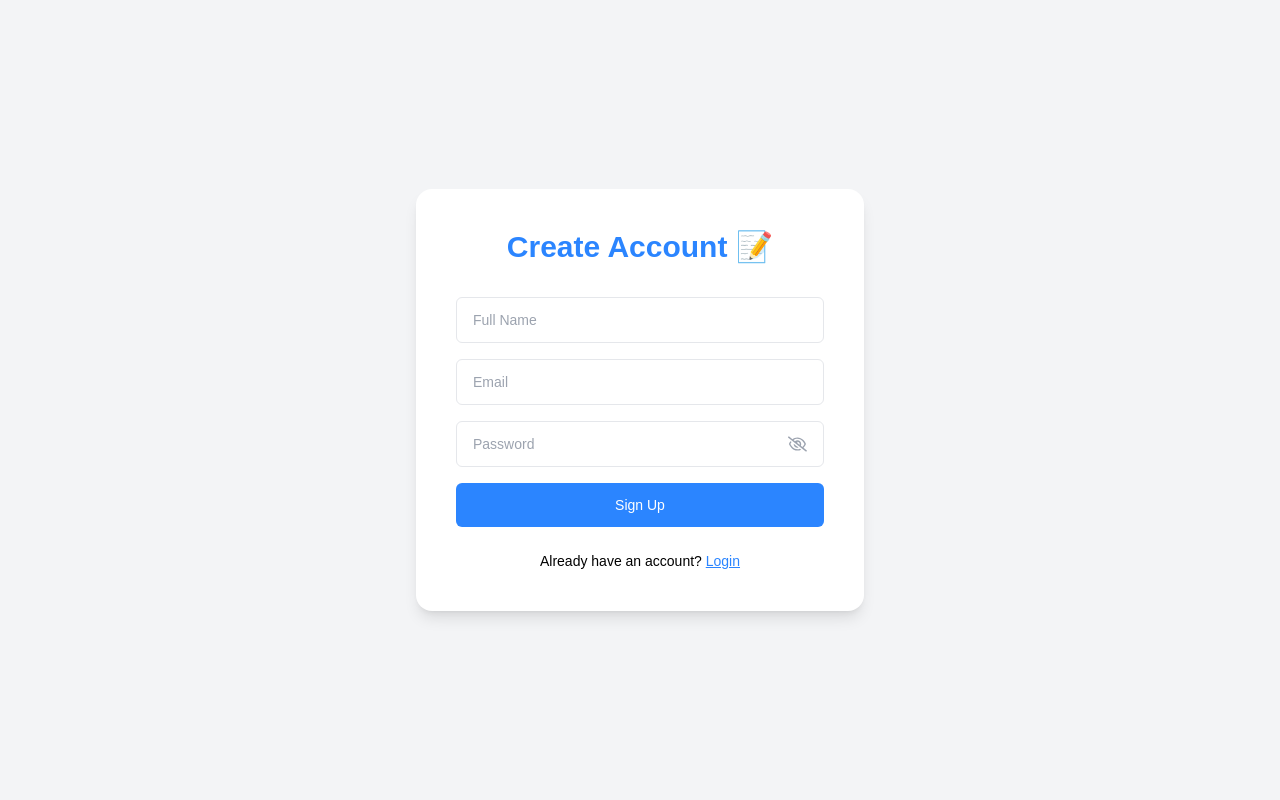
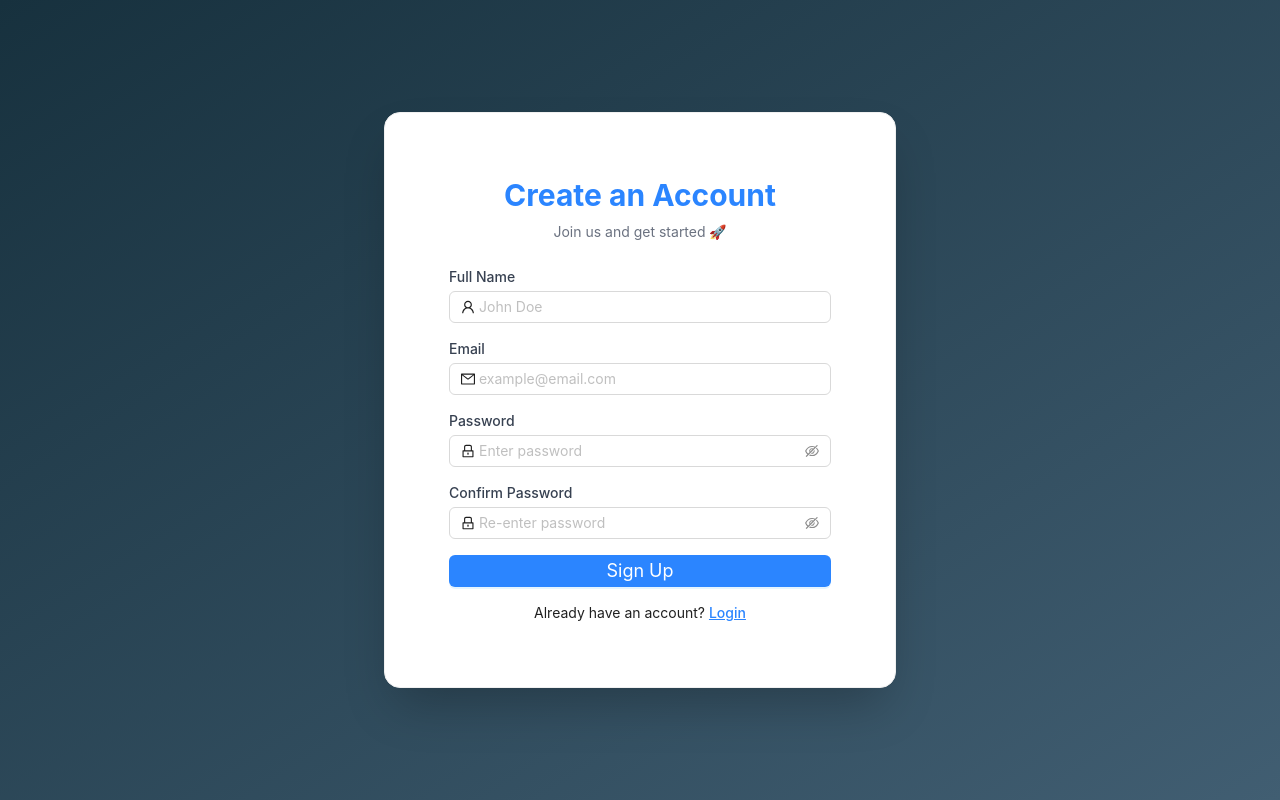
Before and after one commit to Ahmed-Silat/Note_App, a React (Vite) app in the folder frontend/: page /signup in a window 1280 px wide. Built offline with nearby package versions, Linux system fonts and the light colour scheme; no server answers.

Commit message:
login signup UI updated and useFormik validation is added on the input fields

```diff
--- a/frontend/package.json
+++ b/frontend/package.json
@@ -11,8 +11,10 @@
   },
   "dependencies": {
     "@reduxjs/toolkit": "^2.7.0",
+    "antd": "^5.27.1",
     "axios": "^1.9.0",
     "esm": "^3.2.25",
+    "formik": "^2.4.6",
     "moment": "^2.30.1",
     "react": "^18.3.1",
     "react-dom": "^18.3.1",
@@ -23,7 +25,8 @@
     "react-redux": "^9.2.0",
     "react-router-dom": "^6.28.0",
     "redux-persist": "^6.0.0",
-    "toastify": "^2.0.1"
+    "toastify": "^2.0.1",
+    "yup": "^1.7.0"
   },
   "devDependencies": {
     "@eslint/js": "^9.15.0",
--- /dev/null
+++ b/frontend/src/components/Input/FormInput.jsx
@@ -0,0 +1,54 @@
+import { Input } from "antd";
+
+const FormInput = ({
+  label,
+  name,
+  type,
+  placeholder,
+  value,
+  onChange,
+  onBlur,
+  error,
+  touched,
+  icon,
+}) => {
+  return (
+    <div className="mb-4">
+      <label
+        htmlFor={name}
+        className="block text-sm font-medium text-gray-700 mb-1"
+      >
+        {label}
+      </label>
+
+      {type === "password" ? (
+        <Input.Password
+          id={name}
+          name={name}
+          placeholder={placeholder}
+          value={value}
+          onChange={onChange}
+          onBlur={onBlur}
+          prefix={icon}
+          className="rounded-md"
+        />
+      ) : (
+        <Input
+          id={name}
+          name={name}
+          type={type}
+          placeholder={placeholder}
+          value={value}
+          onChange={onChange}
+          onBlur={onBlur}
+          prefix={icon}
+          className="rounded-md"
+        />
+      )}
+
+      {error && touched && <p className="mt-1 text-xs text-red-500">{error}</p>}
+    </div>
+  );
+};
+
+export default FormInput;
--- a/frontend/src/main.jsx
+++ b/frontend/src/main.jsx
@@ -1,5 +1,6 @@
 // import { StrictMode } from "react";
 import { createRoot } from "react-dom/client";
+import "antd/dist/reset.css";
 import "./index.css";
 import App from "./App.jsx";
 import { Provider } from "react-redux";
--- a/frontend/src/pages/Login/Login.jsx
+++ b/frontend/src/pages/Login/Login.jsx
@@ -1,106 +1,104 @@
-import { useState } from "react";
-import PasswordInput from "../../components/Input/PasswordInput";
+import { Card, Button } from "antd";
 import { Link, useNavigate } from "react-router-dom";
-import { validateEmail } from "../../utils/helper";
+import { useFormik } from "formik";
+import * as Yup from "yup";
+import toast from "react-hot-toast";
+import FormInput from "../../components/Input/FormInput";
+import { MailOutlined, LockOutlined } from "@ant-design/icons";
+import { login } from "../../Service/AuthService";
 import { useDispatch } from "react-redux";
 import {
   signInFailure,
   signInStart,
   signInSuccess,
 } from "../../redux/user/userSlice";
-// import axios from "axios";
-// import { toast } from "react-toastify";
-import toast from "react-hot-toast";
-import { login } from "../../Service/AuthService";
 
 const Login = () => {
-  const [email, setEmail] = useState("");
-  const [password, setPassword] = useState("");
-  const [error, setError] = useState("");
-
   const dispatch = useDispatch();
   const navigate = useNavigate();
 
-  const handleLogin = async (event) => {
-    event.preventDefault();
-
-    if (!validateEmail(email)) {
-      setError("Please Enter a Valid Email Address");
-      return;
-    }
-
-    if (!password) {
-      setError("Please enter the password");
-      return;
-    }
-
-    setError("");
-
-    // Login API
-
+  const validation = useFormik({
+    initialValues: { email: "", password: "" },
+    validationSchema: Yup.object({
+      email: Yup.string().email("Invalid email").required("Email is required"),
+      password: Yup.string().required("Password is required"),
+    }),
+    onSubmit: async (values, { setSubmitting }) => {
+      console.log("Login form data", values);
       try {
         dispatch(signInStart);
 
-      // const res = await axios.post(
-      //   "http://localhost:3000/api/auth/signin",
-      //   {
-      //     email,
-      //     password,
-      //   },
-      //   { withCredentials: true }
-      // );
-
-      const res = await login(email, password);
+        const res = await login(values.email, values.password);
 
         if (res.data.success === false) {
           toast.error(res.data.message);
           dispatch(signInFailure(res.data.message));
+          return;
         }
 
-      toast.success(res.data.message);
+        toast.success("Login successful 🎉");
         dispatch(signInSuccess(res.data));
         navigate("/");
       } catch (error) {
-      toast.error(error.message);
-      dispatch(signInFailure(error.message));
+        toast.error(error.message || "Something went wrong");
+      } finally {
+        setSubmitting(false);
       }
-  };
+    },
+  });
 
   return (
-    <div className="flex justify-center items-center min-h-screen bg-gray-100 px-4">
-      <div className="w-full max-w-md bg-white rounded-2xl shadow-lg p-8 sm:p-10">
-        <form onSubmit={handleLogin}>
-          <h2 className="text-3xl font-bold text-center text-[#2B85FF] mb-8">
-            Welcome Back 👋
+    <div className="flex justify-center items-center min-h-screen bg-gradient-to-br from-[#17313E] to-[#415E72] px-4">
+      <Card className="w-full max-w-lg rounded-2xl shadow-2xl p-8 sm:p-10 bg-white">
+        <h2 className="text-3xl font-bold text-center text-[#2B85FF] mb-2">
+          Welcome Back
         </h2>
+        <p className="text-gray-500 text-center mb-6">Login to continue 👋</p>
 
-          <input
+        <form onSubmit={validation.handleSubmit} className="space-y-4">
+          <FormInput
+            name="email"
+            label="Email"
             type="text"
-            placeholder="Email"
-            className="input-box"
-            value={email}
-            onChange={(e) => setEmail(e.target.value)}
+            placeholder="example@email.com"
+            value={validation.values.email}
+            onChange={validation.handleChange}
+            onBlur={validation.handleBlur}
+            error={validation.errors.email}
+            touched={validation.touched.email}
+            icon={<MailOutlined />}
           />
 
-          <PasswordInput
-            value={password}
-            onChange={(e) => setPassword(e.target.value)}
+          <FormInput
+            name="password"
+            label="Password"
+            type="password"
+            placeholder="Enter password"
+            value={validation.values.password}
+            onChange={validation.handleChange}
+            onBlur={validation.handleBlur}
+            error={validation.errors.password}
+            touched={validation.touched.password}
+            icon={<LockOutlined />}
           />
 
-          {error && <p className="text-red-500 text-sm mb-2">{error}</p>}
-
-          <button type="submit" className="btn-primary">
+          <Button
+            type="primary"
+            htmlType="submit"
+            loading={validation.isSubmitting}
+            className="w-full mt-4 bg-[#2B85FF] hover:!bg-[#1E66CC] rounded-md py-2 text-lg"
+          >
             Login
-          </button>
+          </Button>
 
           <p className="text-sm text-center mt-6">
-            Not registered yet?{" "}
+            Don’t have an account?{" "}
             <Link to="/signup" className="text-[#2B85FF] underline font-medium">
-              Create an account
+              Sign Up
             </Link>
           </p>
         </form>
-      </div>
+      </Card>
     </div>
   );
 };
--- a/frontend/src/pages/Signup/Signup.jsx
+++ b/frontend/src/pages/Signup/Signup.jsx
@@ -1,123 +1,130 @@
-import { useState } from "react";
-import PasswordInput from "../../components/Input/PasswordInput";
+import { Card, Button } from "antd";
 import { Link, useNavigate } from "react-router-dom";
-import { validateEmail } from "../../utils/helper";
-// import axios from "axios";
-// import { toast } from "react-toastify";
+import { useFormik } from "formik";
+import * as Yup from "yup";
 import toast from "react-hot-toast";
 import { singnUp } from "../../Service/AuthService";
-// import { useDispatch } from "react-redux";
-// import { signInStart, signInSuccess } from "../../redux/user/userSlice";
+import FormInput from "../../components/Input/FormInput";
+import { UserOutlined, MailOutlined, LockOutlined } from "@ant-design/icons";
 
 const Signup = () => {
-  const [name, setName] = useState("");
-  const [email, setEmail] = useState("");
-  const [password, setPassword] = useState("");
-  const [error, setError] = useState("");
-
-  // const dispatch = useDispatch();
   const navigate = useNavigate();
 
-  const handleSignUp = async (event) => {
-    event.preventDefault();
+  const validation = useFormik({
+    initialValues: { name: "", email: "", password: "", confirmPassword: "" },
+    validationSchema: Yup.object({
+      name: Yup.string().required("Full Name is required"),
+      email: Yup.string().email("Invalid email").required("Email is required"),
+      password: Yup.string()
+        .min(6, "Password must be at least 6 characters")
+        .required("Password is required"),
+      confirmPassword: Yup.string()
+        .oneOf([Yup.ref("password"), null], "Passwords must match")
+        .required("Confirm Password is required"),
+    }),
+    onSubmit: async (values, { setSubmitting, resetForm }) => {
+      try {
+        const res = await singnUp(values.name, values.email, values.password);
+        console.log("Signup response:", res);
 
-    if (!name) {
-      setError("Please Enter Your Name");
-      return;
-    }
-
-    if (!validateEmail(email)) {
-      setError("Please Enter a Valid Email Address");
-      return;
-    }
-
-    if (!password) {
-      setError("Please Enter The Password");
-      return;
-    }
-
-    setError("");
-
-    // sign up api
-
-    try {
-      // dispatch(signInStart);
-      // const res = await axios.post(
-      //   "http://localhost:3000/api/auth/signup",
-      //   { username: name, email, password },
-      //   { withCredentials: true }
-      // );
-
-      const res = await singnUp(name, email, password);
-
-      if (res.data.success === false) {
-        setEmail(res.data.message);
-        toast.error(res.data.message);
+        if (res.success === false) {
+          toast.error(res.message);
           return;
         }
 
         toast.success(res.data.message);
-
-      setError("");
-
+        resetForm();
         navigate("/login");
-      // dispatch(signInSuccess(res.data));
       } catch (error) {
-      toast.error(error.message);
-      console.log(error.message);
-      setError(error.message);
+        console.error("Signup error:", error);
+        toast.error(error.message || "Something went wrong");
+      } finally {
+        setSubmitting(false);
       }
-  };
+    },
+  });
 
   return (
-    <>
-      <div className="flex justify-center items-center min-h-screen bg-gray-100 px-4">
-        <div className="w-full max-w-md bg-white rounded-2xl shadow-lg p-8 sm:p-10">
-          <form onSubmit={handleSignUp}>
-            <h2 className="text-3xl font-bold text-center text-[#2B85FF] mb-8">
-              Create Account 📝
+    <div className="flex justify-center items-center min-h-screen bg-gradient-to-br from-[#17313E] to-[#415E72] px-4">
+      <Card className="w-full max-w-lg rounded-2xl shadow-2xl p-8 sm:p-10 bg-white">
+        <h2 className="text-3xl font-bold text-center text-[#2B85FF] mb-2">
+          Create an Account
         </h2>
+        <p className="text-gray-500 text-center mb-6">
+          Join us and get started 🚀
+        </p>
 
-            <input
+        <form onSubmit={validation.handleSubmit} className="space-y-4">
+          <FormInput
+            name="name"
+            label="Full Name"
             type="text"
-              placeholder="Full Name"
-              className="input-box"
-              value={name}
-              onChange={(e) => setName(e.target.value)}
+            placeholder="John Doe"
+            value={validation.values.name}
+            onChange={validation.handleChange}
+            onBlur={validation.handleBlur}
+            error={validation.errors.name}
+            touched={validation.touched.name}
+            icon={<UserOutlined />}
           />
 
-            <input
+          <FormInput
+            name="email"
+            label="Email"
             type="text"
-              placeholder="Email"
-              className="input-box"
-              value={email}
-              onChange={(e) => setEmail(e.target.value)}
+            placeholder="example@email.com"
+            value={validation.values.email}
+            onChange={validation.handleChange}
+            onBlur={validation.handleBlur}
+            error={validation.errors.email}
+            touched={validation.touched.email}
+            icon={<MailOutlined />}
           />
 
-            <PasswordInput
-              value={password}
-              onChange={(e) => setPassword(e.target.value)}
+          <FormInput
+            name="password"
+            label="Password"
+            type="password"
+            placeholder="Enter password"
+            value={validation.values.password}
+            onChange={validation.handleChange}
+            onBlur={validation.handleBlur}
+            error={validation.errors.password}
+            touched={validation.touched.password}
+            icon={<LockOutlined />}
           />
 
-            {error && <p className="text-red-500 text-sm mb-2">{error}</p>}
+          <FormInput
+            name="confirmPassword"
+            label="Confirm Password"
+            type="password"
+            placeholder="Re-enter password"
+            value={validation.values.confirmPassword}
+            onChange={validation.handleChange}
+            onBlur={validation.handleBlur}
+            error={validation.errors.confirmPassword}
+            touched={validation.touched.confirmPassword}
+            icon={<LockOutlined />}
+          />
 
-            <button type="submit" className="btn-primary">
+          <Button
+            type="primary"
+            htmlType="submit"
+            loading={validation.isSubmitting}
+            className="w-full mt-4 bg-[#2B85FF] hover:!bg-[#1E66CC] rounded-md py-2 text-lg"
+          >
             Sign Up
-            </button>
+          </Button>
 
           <p className="text-sm text-center mt-6">
             Already have an account?{" "}
-              <Link
-                to="/login"
-                className="text-[#2B85FF] underline font-medium"
-              >
+            <Link to="/login" className="text-[#2B85FF] underline font-medium">
               Login
             </Link>
           </p>
         </form>
+      </Card>
     </div>
-      </div>
-    </>
   );
 };
 
```
Also changed, not shown: 2 other files (tests, documents, lock files or other folders). Lines whose indentation alone changed are shown as unchanged.
